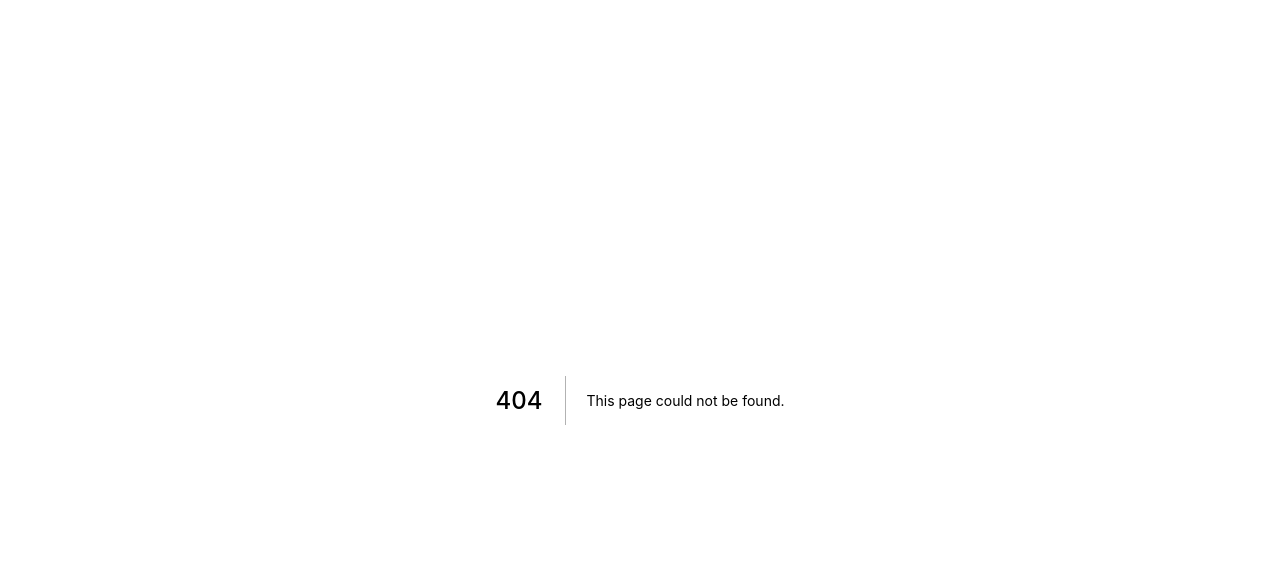
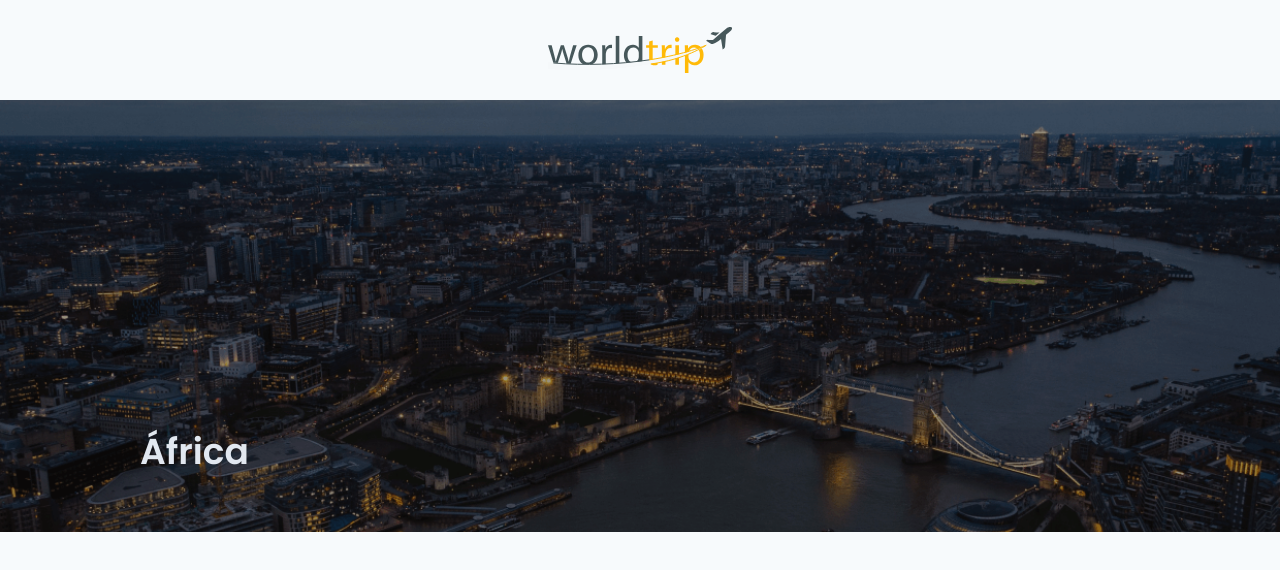
Before and after one commit to csorlandi/poc-world-trip, a Next.js app: page /details/africa in a window 1280 px wide. Before the commit this address had no page. Shown: the top 570 px of the page. Built offline with nearby package versions, Linux system fonts and the light colour scheme.

Commit message:
:lipstick: feat: create and style continent detail hero component

```diff
--- /dev/null
+++ b/src/components/ContinentDetail/Hero.tsx
@@ -0,0 +1,34 @@
+import { Box, Flex, Heading } from '@chakra-ui/react';
+
+type HeroProps = {
+  backgroundImage: string;
+  continentName: string;
+};
+
+export function Hero({ backgroundImage, continentName }: HeroProps) {
+  return (
+    <Flex
+      w="100%"
+      maxWidth={1440}
+      h={['10rem', '15rem', '20rem', '27rem']}
+      mx="auto"
+      position="relative"
+      backgroundImage={`url(${backgroundImage})`}
+      backgroundRepeat="no-repeat"
+      backgroundPosition="center"
+      backgroundSize="cover"
+    >
+      <Box w="100%" h="100%" backgroundColor="rgba(0,0,0,0.1)">
+        <Heading
+          position="absolute"
+          bottom={59}
+          left={140}
+          color="gray.200"
+          fontWeight="600"
+        >
+          {continentName}
+        </Heading>
+      </Box>
+    </Flex>
+  );
+}
--- /dev/null
+++ b/src/pages/details/[slug].tsx
@@ -0,0 +1,38 @@
+import { GetServerSideProps } from 'next';
+import { Hero } from '../../components/ContinentDetail/Hero';
+import { Header } from '../../components/Header';
+
+import continents from '../../data/continent-data.json';
+import { Continent } from '../../types/continent';
+
+type ContinentParams = {
+  slug: string;
+};
+
+type ContinentDetailsProps = {
+  continent: Omit<Continent, 'cta' | 'slideImage'>;
+};
+
+export default function ContinentDetails({ continent }: ContinentDetailsProps) {
+  const { name, detailBanner } = continent;
+  return (
+    <>
+      <Header />
+      <Hero backgroundImage={detailBanner} continentName={name} />
+    </>
+  );
+}
+
+export const getServerSideProps: GetServerSideProps = async ({ params }) => {
+  const { slug } = params as ContinentParams;
+
+  const continent = continents.find(
+    continentData => continentData.slug === slug,
+  );
+
+  return {
+    props: {
+      continent,
+    },
+  };
+};
```
